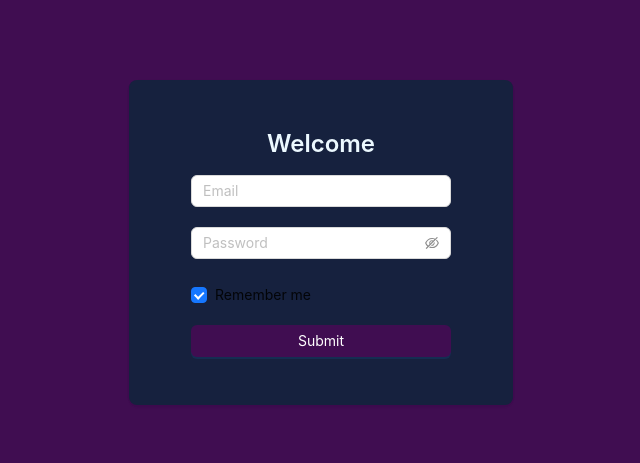
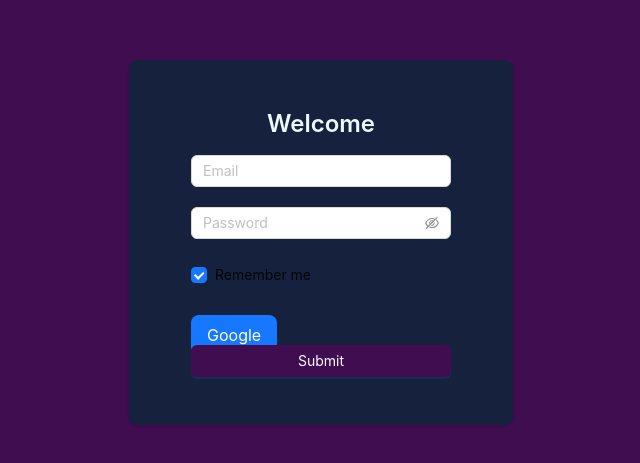
Before and after one commit to carloschiongbian/chat-web-app, a React (Vite) app: page / in a window 1280 px wide. Shown: the part 157-620 px from the top of the page, without its empty margins (319-959 px from the left). Built offline with nearby package versions, Linux system fonts and the light colour scheme.

Commit message:
added google auth

```diff
--- a/src/firebase/firestore.ts
+++ b/src/firebase/firestore.ts
@@ -26,9 +26,7 @@ export const getMessages = async (setMessages: any) => {
         });
       });
 
-      setMessages(
-        temp.sort((a: any, b: any) => a.date.getTime() - b.date.getTime())
-      );
+      setMessages(temp.sort((a: any, b: any) => a.date - b.date));
     });
 
     return {
--- a/src/pages/Login/login.tsx
+++ b/src/pages/Login/login.tsx
@@ -1,14 +1,78 @@
-import React, { useState } from "react";
-import { Navigate, useNavigate } from "react-router-dom";
+import React, { useEffect, useState } from "react";
+import { useNavigate } from "react-router-dom";
 import { EyeInvisibleOutlined, EyeTwoTone } from "@ant-design/icons";
-import { Layout, Card, Form, Typography, Input, Checkbox, Button } from "antd";
-
+import {
+  Layout,
+  Card,
+  Form,
+  Typography,
+  Input,
+  Checkbox,
+  Button,
+  Modal,
+} from "antd";
 import "./login.scss";
+import SignIn from "../../google_login/SignIn";
+import { GoogleAuthProvider, getAuth, signInWithPopup } from "firebase/auth";
+import { addDoc, collection, getDocs, getFirestore } from "firebase/firestore";
+import { initializeApp } from "firebase/app";
+import { firebaseConfig } from "../../firebase/config";
 
 const { Title } = Typography;
 
 const Login: React.FC = () => {
   const navigate = useNavigate();
+  const [isLogged, setIsLogged] = useState<boolean>(false);
+  const [emailExists, setEmailExists] = useState<boolean>(false);
+
+  const provider = new GoogleAuthProvider();
+  const auth = getAuth();
+
+  const app = initializeApp(firebaseConfig);
+  const db = getFirestore(app);
+  const usersRef = collection(db, "users");
+
+  const verifyEmailExists = async (user: any) => {
+    const snapshot = await getDocs(usersRef);
+
+    return snapshot.docs.map((snapshot: any) => snapshot.data());
+    // getDocs(usersRef).then((snapshot: any) => {
+    //   snapshot.docs.map((doc: any) => {
+    //     return doc.data();
+    //   });
+    // });
+  };
+
+  const handleGooglePopup = () => {
+    signInWithPopup(auth, provider)
+      .then((result: any) => {
+        const user = result.user;
+
+        verifyEmailExists(user).then((result: any) => {
+          const temp = result.filter((docs: any) => docs.email === user.email);
+
+          if (temp.length === 0) {
+            addDoc(usersRef, {
+              email: user.email,
+              name: user.displayName,
+              uid: user.uid,
+            });
+          } else if (temp[0].email === user.email) {
+            setEmailExists(true);
+            console.log("User has already been added to the list");
+          }
+        });
+      })
+      .catch((error: any) => {
+        // Handle Errors here.
+        const errorCode = error.code;
+        const errorMessage = error.message;
+        console.log(`Error[${errorCode}]: ${errorMessage}`);
+
+        const credential = GoogleAuthProvider.credentialFromError(error);
+        // ...
+      });
+  };
 
   const onFinish = (values: any) => {
     console.log("Success:", values);
@@ -18,6 +82,7 @@ const Login: React.FC = () => {
   const onFinishFailed = (errorInfo: any) => {
     console.log("Failed:", errorInfo);
   };
+
   return (
     <Layout className="layout-login">
       <Card bordered={false} className="modal-login">
@@ -41,7 +106,6 @@ const Login: React.FC = () => {
           >
             <Input placeholder="Email" />
           </Form.Item>
-
           <Form.Item
             name="password"
             style={{ marginBottom: "30px" }}
@@ -54,7 +118,6 @@ const Login: React.FC = () => {
               }
             />
           </Form.Item>
-
           <Form.Item
             name="remember"
             valuePropName="checked"
@@ -62,6 +125,14 @@ const Login: React.FC = () => {
           >
             <Checkbox>Remember me</Checkbox>
           </Form.Item>
+
+          <Button
+            type="primary"
+            size={"large"}
+            onClick={() => handleGooglePopup()}
+          >
+            Google
+          </Button>
 
           <Form.Item style={{ marginTop: "-10px" }}>
             <Button
@@ -75,6 +146,17 @@ const Login: React.FC = () => {
           </Form.Item>
         </Form>
       </Card>
+
+      <Modal
+        open={emailExists}
+        onCancel={() => setEmailExists(false)}
+        cancelButtonProps={null}
+        centered={true}
+      >
+        <Title level={3} style={{ textAlign: "center" }}>
+          This email is already being used.
+        </Title>
+      </Modal>
     </Layout>
   );
 };
```
